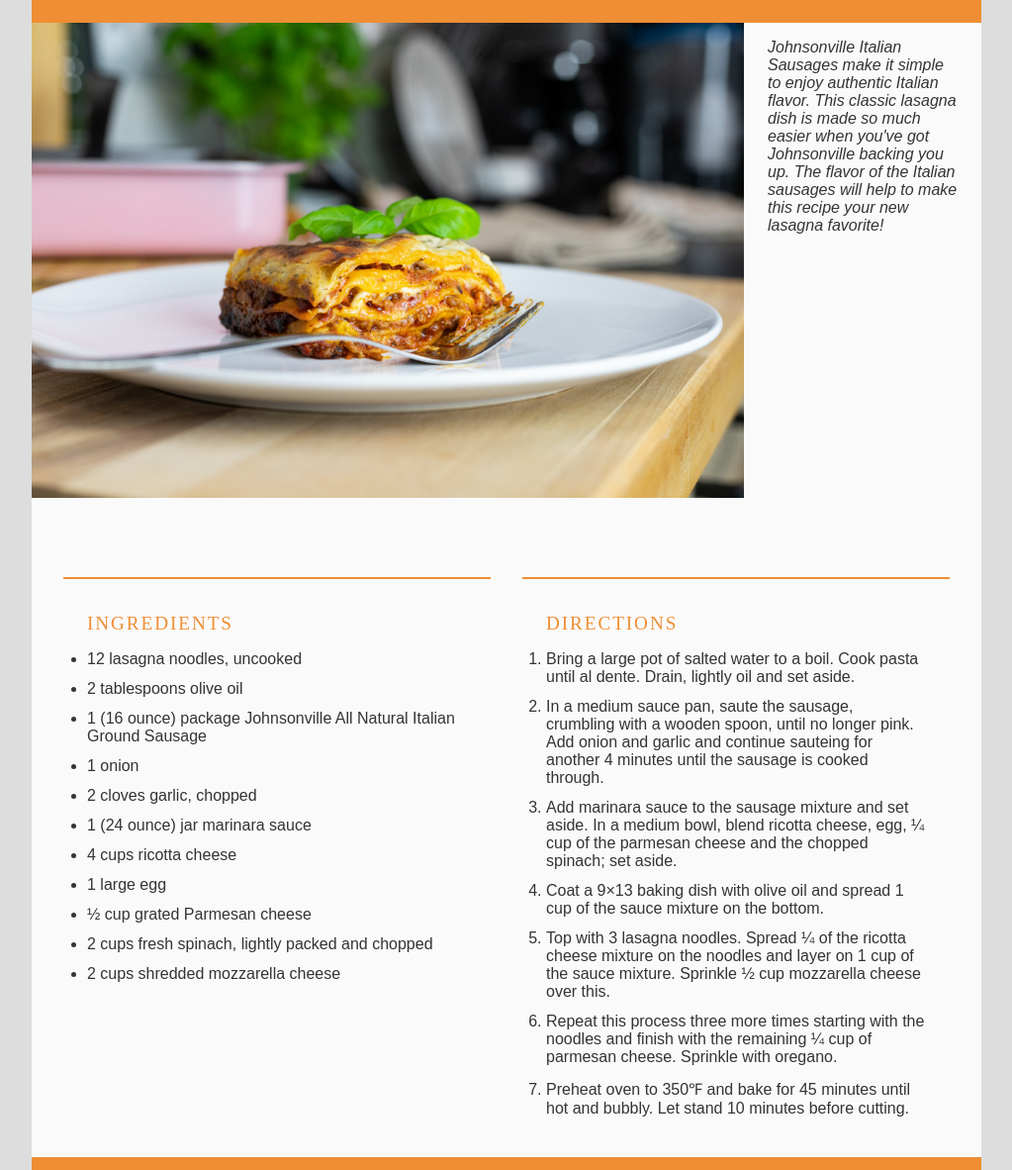
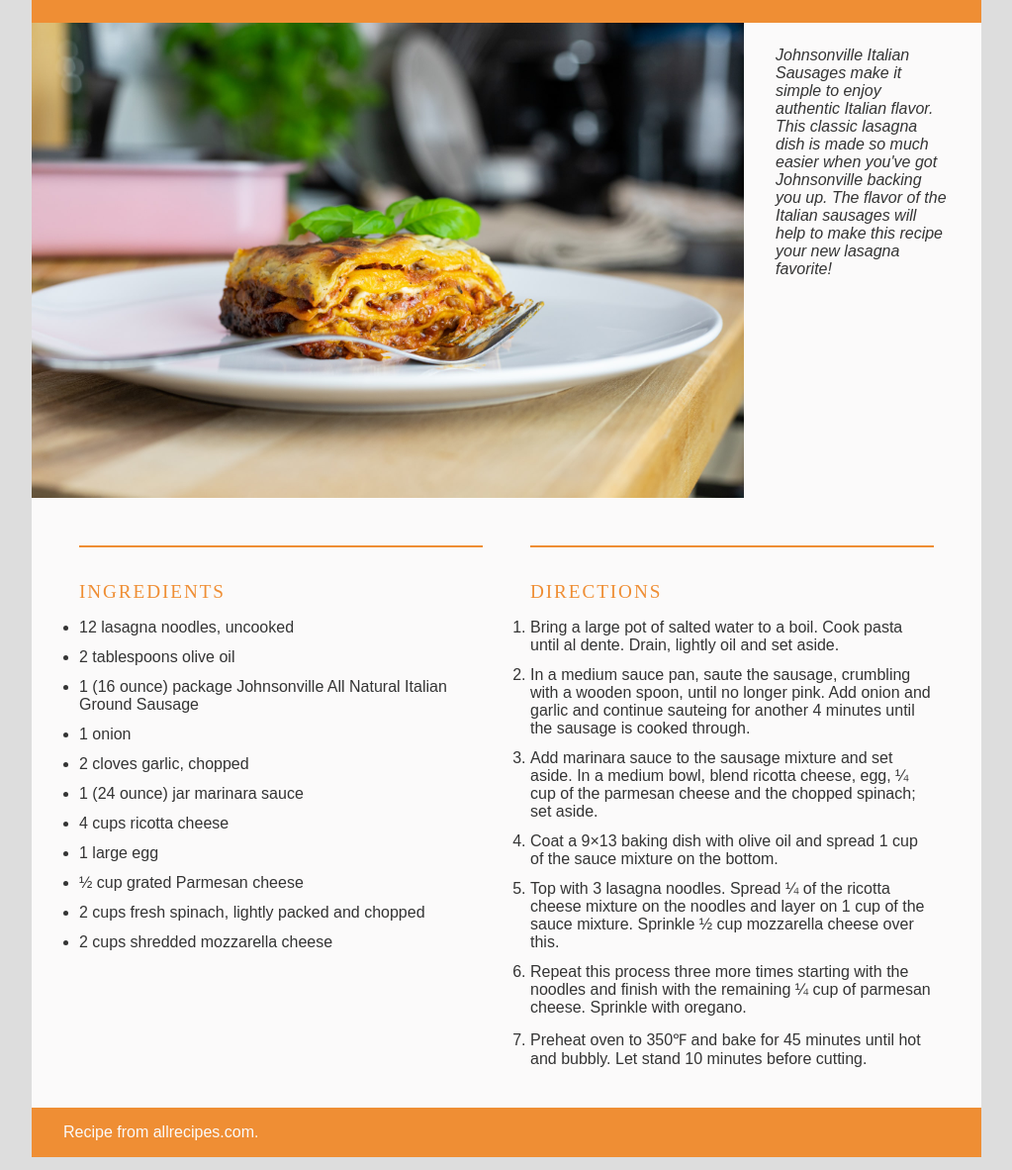
Before and after one commit to spdurbin/spdurbin.github.io, a plain HTML site: page grc338/css-grid-layout/index.html in a window 1280 px wide. Shown: the part 111-1293 px from the top of the page at 99% size, without its empty margins (128-1151 px from the left). Drawn offline with Linux system fonts and the light colour scheme; a web font is replaced by a local one.

Commit message:
Update lasagnastyle.css

```diff
--- a/grc338/css-grid-layout/lasagnastyle.css
+++ b/grc338/css-grid-layout/lasagnastyle.css
@@ -25,14 +25,14 @@
 figure{
     display:grid;
     grid-template-columns: 75% 25%;
-    padding-bottom: 5em;
+    padding-bottom: 3em;
 }
 main{
     display:grid;
     grid-template-columns: 1fr 1fr;
-    grid-column-gap: 2em;
-    padding-left: 2em;
-    padding-right: 2em;
+    grid-column-gap: 3em;
+    padding-left: 3em;
+    padding-right: 3em;
 
 }
 
@@ -60,7 +60,7 @@
 
 figcaption {
     font-size: 1em;
-    padding: 1em 1.5em .5em;
+    padding: 1.5em 2em .25em;
     font-family: poppins, sans-serif;
     font-weight: 400;
     font-style: italic;
@@ -71,7 +71,7 @@
 h3 {
     color: rgb(239,142,52);
     font-size: 1.2em;
-    padding: 1.75em 1.25em .25em;
+    padding: 1.75em 0em .25em;
     font-family: Sutro, serif;
     font-weight: 300;
     font-style: normal;
@@ -84,17 +84,17 @@
 }
 
 li{
-    margin: .75em .75em;
+    margin: .75em 0em;
     list-style-type: bullets:circle;
 }
 
 ul {
-    margin: .75em .75em;
+    margin: .75em 0em;
     list-style-type: bullets:circle;
 }
 
 ol{
-    margin: .75em .75em 2.5em;
+    margin: .75em 0em 2.5em;
     list-style-type: bullets:circle;
 }
 
```
